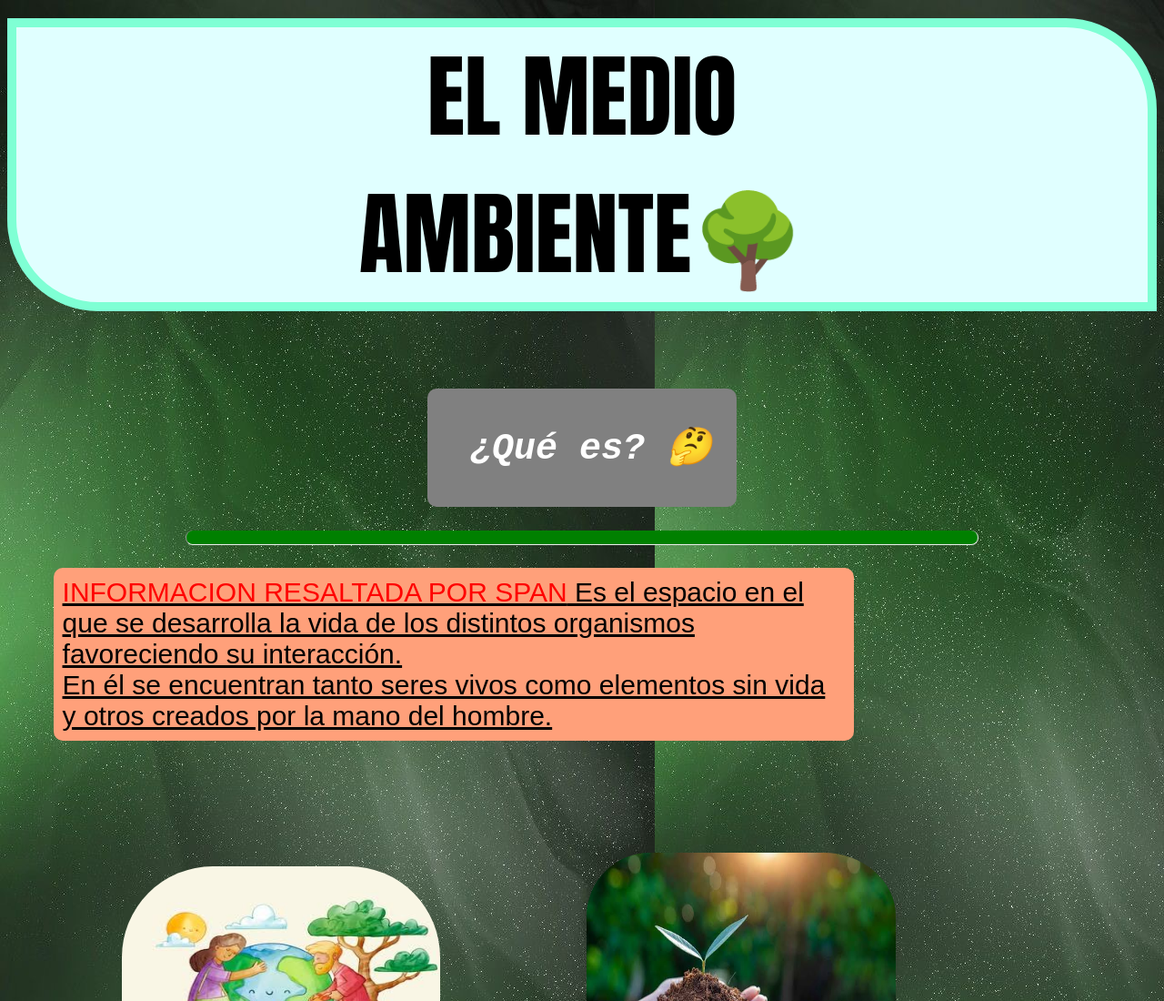
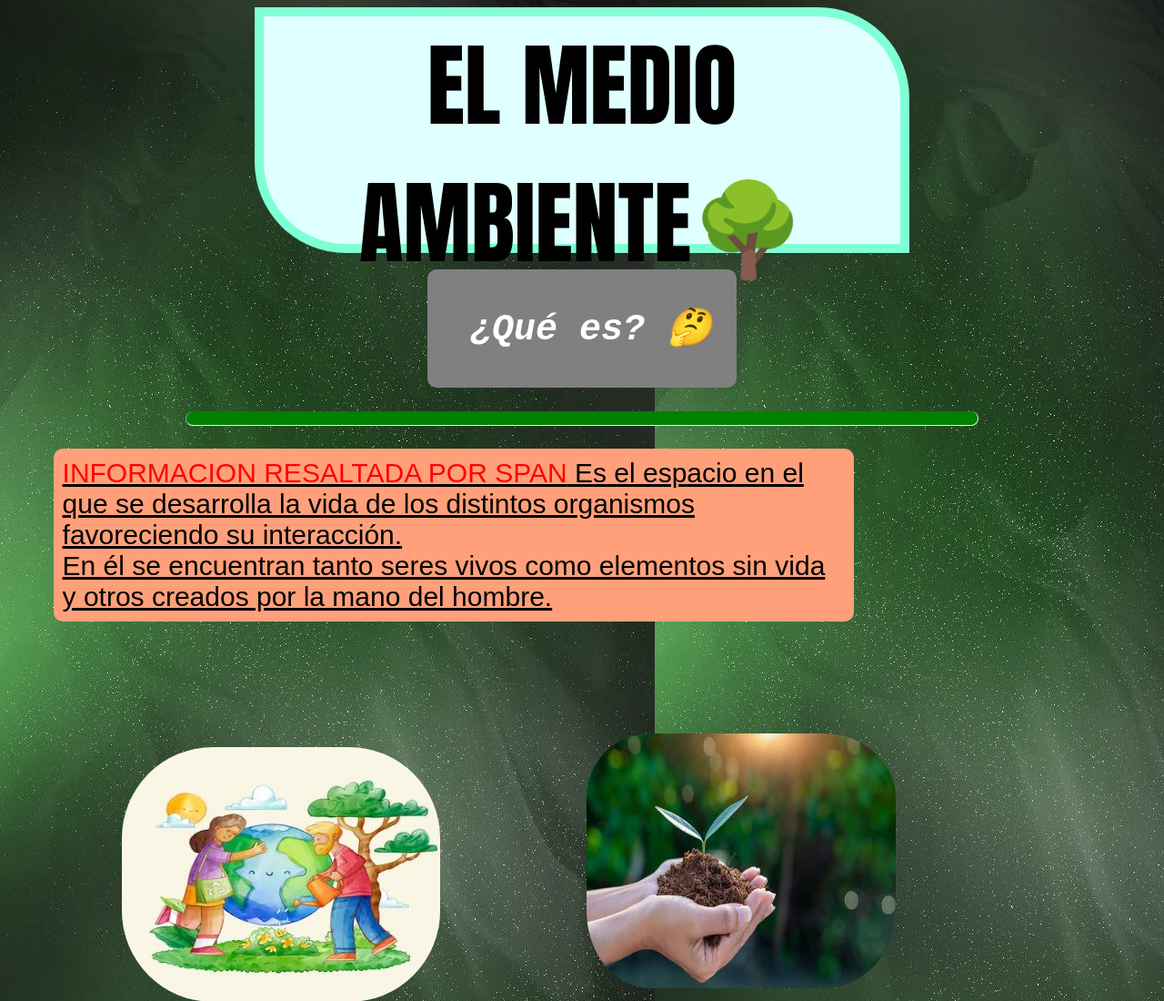
Before and after one commit to ceroxz/medio-ambiente-ceroxz-, a plain HTML site: page index.html in a window 1280 px wide. Shown: the top 1100 px of the page at 91% size. Drawn offline with Linux system fonts and the light colour scheme.

Commit message:
Add files via upload

```diff
--- a/estilos.css
+++ b/estilos.css
@@ -2,9 +2,12 @@ body{
   background-image: url(0.JPG);
 }
 .caution {
-  margin-top: 20px;
+  display: grid;
+  place-items: center;
+  margin: auto;
   text-align: center;
-  width: 900x;
+  width: 700px;
+  height: 250px;
   border: solid aquamarine 10px;
   border-radius: 0 100px 0 100px;
   background-color: lightcyan;
```
